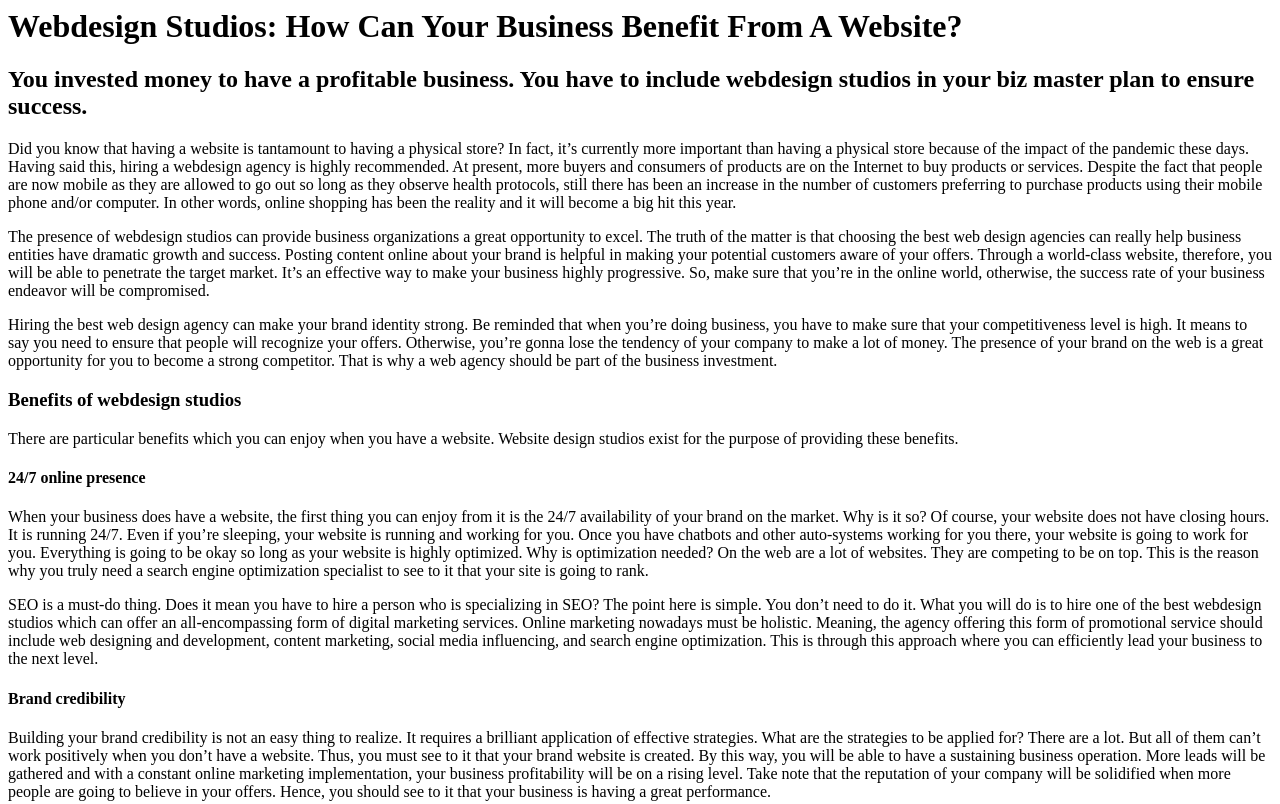
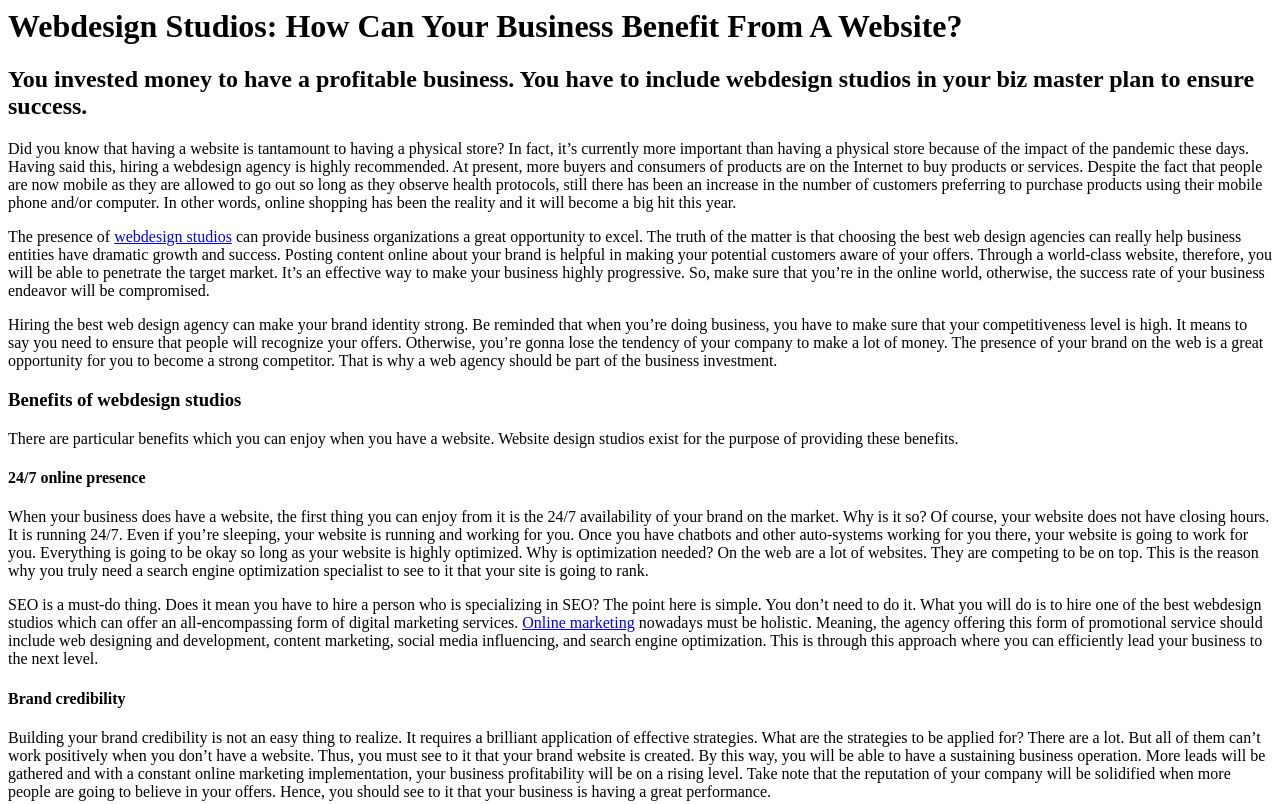
Before and after one commit to sergeyoblyakov/webdesign-studios, a plain HTML site: page index.html in a window 1280 px wide. Shown: the top 804 px of the page. Drawn offline with Linux system fonts and the light colour scheme.

Commit message:
Update index.html

```diff
--- a/index.html
+++ b/index.html
@@ -9,13 +9,13 @@
 <h1>Webdesign Studios: How Can Your Business Benefit From A Website?</h1>
 <h2>You invested money to have a profitable business. You have to include webdesign studios in your biz master plan to ensure success.</h2>
 <p>Did you know that having a website is tantamount to having a physical store? In fact, it’s currently more important than having a physical store because of the impact of the pandemic these days. Having said this, hiring a webdesign agency is highly recommended. At present, more buyers and consumers of products are on the Internet to buy products or services. Despite the fact that people are now mobile as they are allowed to go out so long as they observe health protocols, still there has been an increase in the number of customers preferring to purchase products using their mobile phone and/or computer. In other words, online shopping has been the reality and it will become a big hit this year.</p>
-<p>The presence of webdesign studios can provide business organizations a great opportunity to excel. The truth of the matter is that choosing the best web design agencies can really help business entities have dramatic growth and success. Posting content online about your brand is helpful in making your potential customers aware of your offers. Through a world-class website, therefore, you will be able to penetrate the target market. It’s an effective way to make your business highly progressive. So, make sure that you’re in the online world, otherwise, the success rate of your business endeavor will be compromised.</p>
+<p>The presence of <a href="https://medium.com/theymakedesign/best-web-design-agencies-dd69ae3a1a6b">webdesign studios</a> can provide business organizations a great opportunity to excel. The truth of the matter is that choosing the best web design agencies can really help business entities have dramatic growth and success. Posting content online about your brand is helpful in making your potential customers aware of your offers. Through a world-class website, therefore, you will be able to penetrate the target market. It’s an effective way to make your business highly progressive. So, make sure that you’re in the online world, otherwise, the success rate of your business endeavor will be compromised.</p>
 <p>Hiring the best web design agency can make your brand identity strong. Be reminded that when you’re doing business, you have to make sure that your competitiveness level is high. It means to say you need to ensure that people will recognize your offers. Otherwise, you’re gonna lose the tendency of your company to make a lot of money. The presence of your brand on the web is a great opportunity for you to become a strong competitor. That is why a web agency should be part of the business investment.</p>
 <h3>Benefits of webdesign studios</h3>
 <p>There are particular benefits which you can enjoy when you have a website. Website design studios exist for the purpose of providing these benefits.</p>
 <h4>24/7 online presence</h4>
 <p>When your business does have a website, the first thing you can enjoy from it is the 24/7 availability of your brand on the market. Why is it so? Of course, your website does not have closing hours. It is running 24/7. Even if you’re sleeping, your website is running and working for you. Once you have chatbots and other auto-systems working for you there, your website is going to work for you. Everything is going to be okay so long as your website is highly optimized. Why is optimization needed? On the web are a lot of websites. They are competing to be on top. This is the reason why you truly need a search engine optimization specialist to see to it that your site is going to rank.</p>
-<p>SEO is a must-do thing. Does it mean you have to hire a person who is specializing in SEO? The point here is simple. You don’t need to do it. What you will do is to hire one of the best webdesign studios which can offer an all-encompassing form of digital marketing services. Online marketing nowadays must be holistic. Meaning, the agency offering this form of promotional service should include web designing and development, content marketing, social media influencing, and search engine optimization. This is through this approach where you can efficiently lead your business to the next level.</p>
+<p>SEO is a must-do thing. Does it mean you have to hire a person who is specializing in SEO? The point here is simple. You don’t need to do it. What you will do is to hire one of the best webdesign studios which can offer an all-encompassing form of digital marketing services. <a href="https://www.forbes.com/sites/forbesagencycouncil/2021/01/08/why-having-a-digital-marketing-strategy-can-help-retailers-boost-sales-during-a-crisis/" rel="nofollow">Online marketing</a> nowadays must be holistic. Meaning, the agency offering this form of promotional service should include web designing and development, content marketing, social media influencing, and search engine optimization. This is through this approach where you can efficiently lead your business to the next level.</p>
 <h4>Brand credibility</h4>
 <p>Building your brand credibility is not an easy thing to realize. It requires a brilliant application of effective strategies. What are the strategies to be applied for? There are a lot. But all of them can’t work positively when you don’t have a website. Thus, you must see to it that your brand website is created. By this way, you will be able to have a sustaining business operation. More leads will be gathered and with a constant online marketing implementation, your business profitability will be on a rising level. Take note that the reputation of your company will be solidified when more people are going to believe in your offers. Hence, you should see to it that your business is having a great performance.</p>
 <p>Your website is a key to building that strong brand credibility. But then there are things which you should make sure to be present. Your biz site must have address and contact information, like a telephone number. Placing these elements on your site can make your potential customers think that you’re a legit company. Of course, this is your main goal. You have to persuade your potential market that your existence is essential because you’re a credible and reliable source of effective solution/s. When you’re selling products or services, you can’t just create and launch them available. It is necessary to exert effort in order for your audience to appreciate what you’re trying to offer to them.</p>
```
